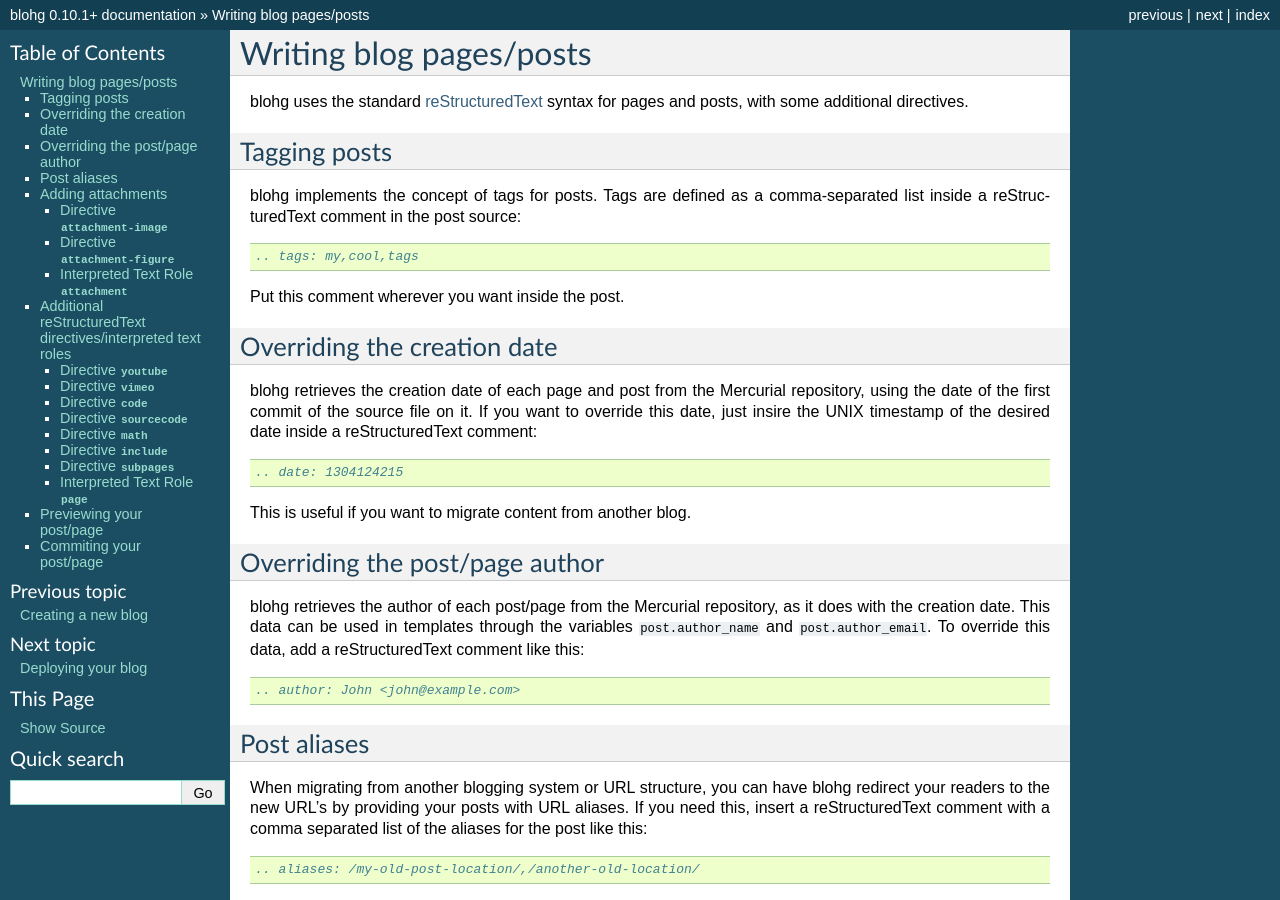
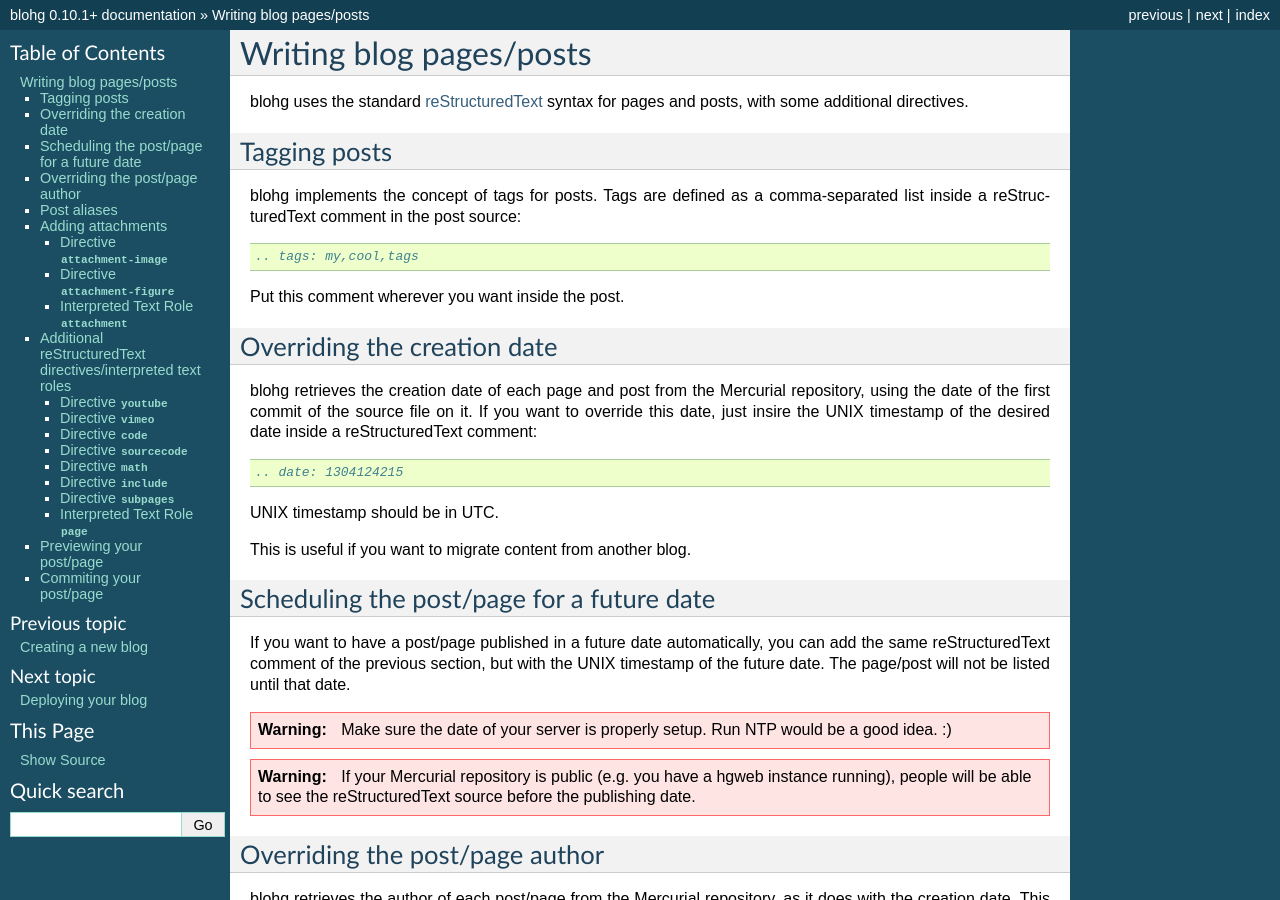
Before and after one commit to rafaelmartins/blohg, a Sphinx documentation site: the page built from docs/write.rst, in a window 1280 px wide and 900 px high. Built offline with Sphinx 7.4.7, drawn with Linux system fonts in a browser that asks for light colours.

Commit message:
added support to scheduled posts/pages

```diff
--- a/docs/write.rst
+++ b/docs/write.rst
@@ -32,7 +32,29 @@ inside a reStructuredText comment:
 
    .. date: 1304124215
 
+UNIX timestamp should be in UTC.
+
 This is useful if you want to migrate content from another blog.
+
+
+Scheduling the post/page for a future date
+------------------------------------------
+
+If you want to have a post/page published in a future date automatically, you
+can add the same reStructuredText comment of the previous section, but with the
+UNIX timestamp of the future date. The page/post will not be listed until that
+date.
+
+.. warning::
+
+   Make sure the date of your server is properly setup. Run NTP would be a good
+   idea. :)
+
+.. warning::
+
+   If your Mercurial repository is public (e.g. you have a hgweb instance
+   running), people will be able to see the reStructuredText source before the
+   publishing date.
 
 
 Overriding the post/page author
```
Also changed, not shown: 1 other file.
